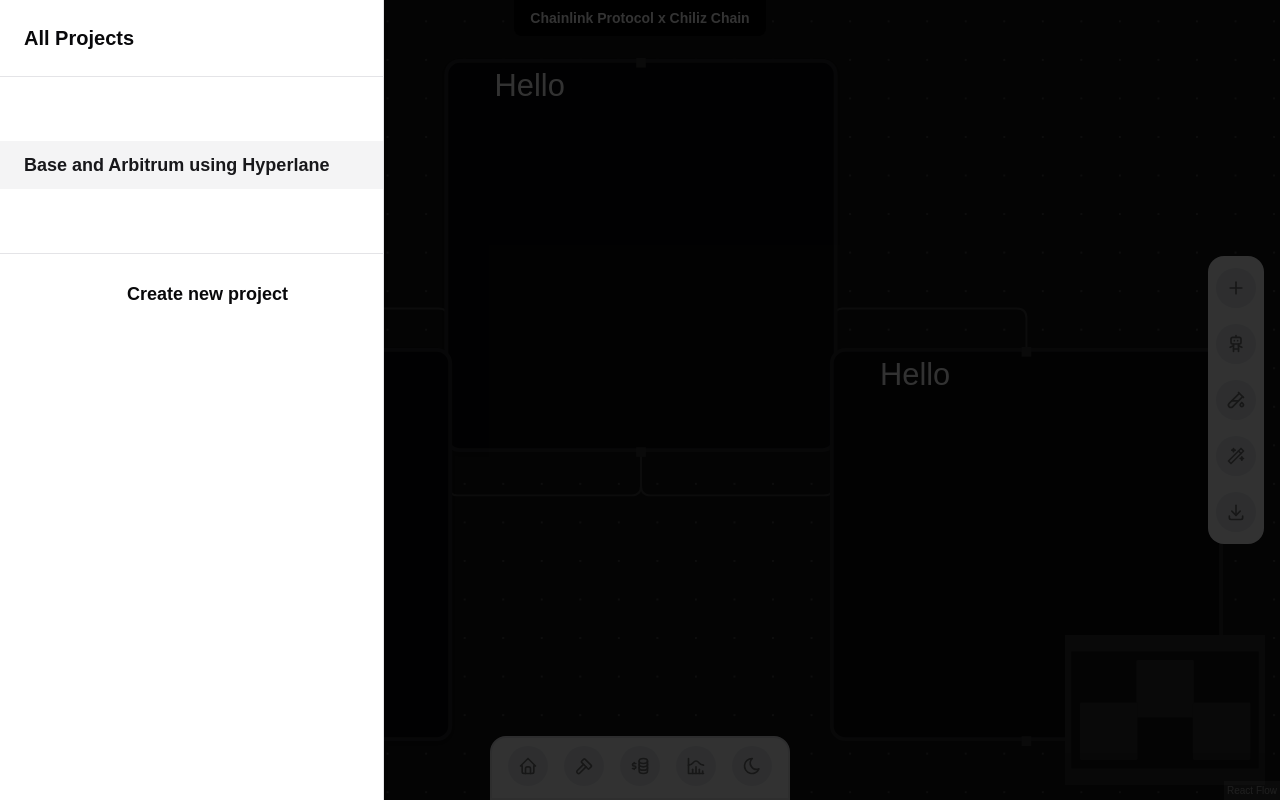
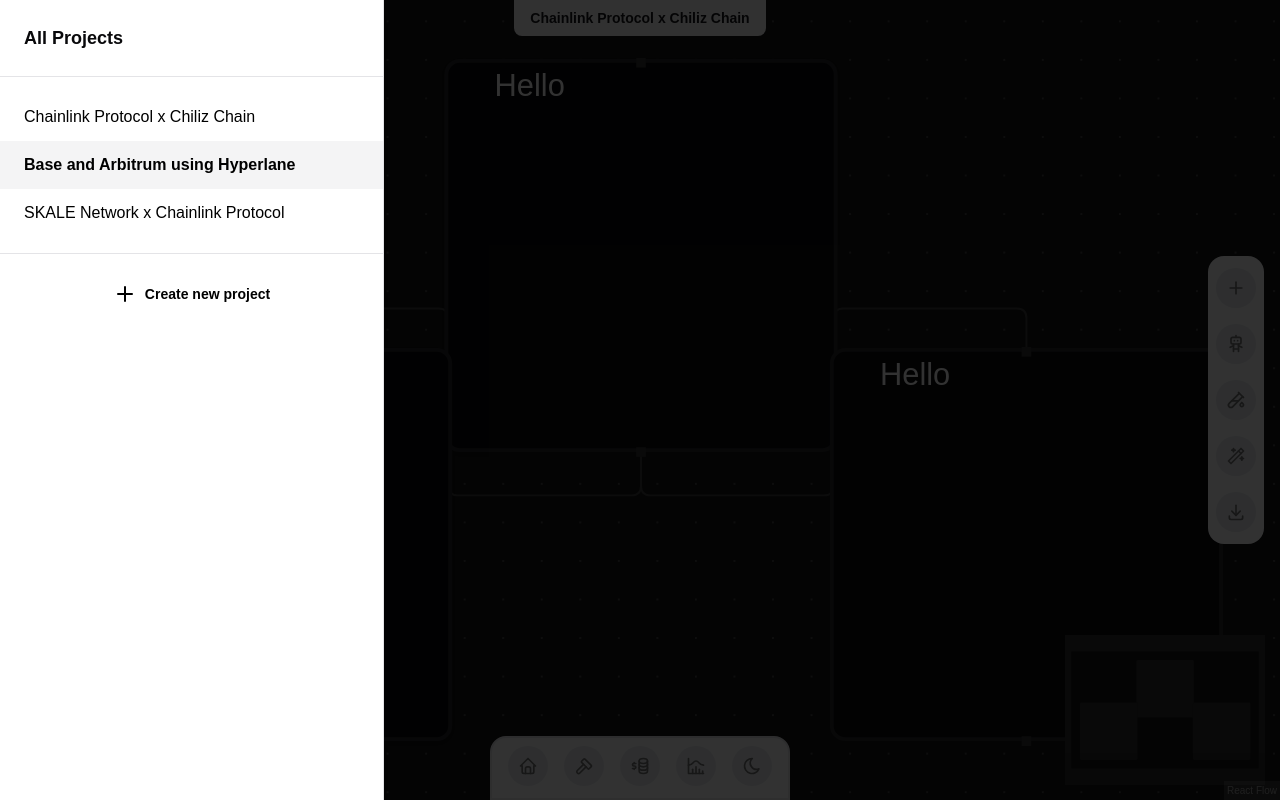
Before and after one commit to gabrielantonyxaviour/gojo-funding-the-commons, a Next.js app in the folder frontend/: page /projects/ackaddffaflo in a window 1280 px wide. Both pictures are taken after a click on the link 584 px from the left and 766 px from the top of the page. Built offline with nearby package versions, Linux system fonts and the light colour scheme.

Commit message:
why hydration

```diff
--- a/frontend/components/layout/projects-bar.tsx
+++ b/frontend/components/layout/projects-bar.tsx
@@ -1,8 +1,6 @@
 "use client";
 
 import { Button, buttonVariants } from "@/components/ui/button";
-import { Input } from "@/components/ui/input";
-import { Label } from "@/components/ui/label";
 import {
   Sheet,
   SheetClose,
@@ -47,14 +45,16 @@ export function ProjectsBar() {
   return (
     <Sheet
       open={openProjectsBar}
-      onOpenChange={(val) => {
+      onOpenChange={(val: any) => {
         setOpenProjectsBar(val);
       }}
     >
       <SheetContent side={"left"} className="p-0">
         <SheetHeader className="p-6">
           <div className="flex justify-between">
-            <SheetTitle className="text-xl">All Projects</SheetTitle>
+            <SheetTitle className="2xl:text-xl text-lg">
+              All Projects
+            </SheetTitle>
             <IconChevronLeft
               className="text-white cursor-pointer"
               onClick={() => {
@@ -74,9 +74,9 @@ export function ProjectsBar() {
             className={cn(
               buttonVariants({ variant: "secondary" }),
               pathName == "/projects/" + project.projectId
-                ? "dark:bg-muted dark:text-white dark:hover:bg-muted dark:hover:text-white hover:bg-muted font-semibold"
-                : "bg-transparent text-white hover:bg",
-              "justify-start w-full p-6 text-lg rounded-none "
+                ? " dark:bg-muted dark:text-white dark:hover:bg-muted dark:hover:text-white hover:bg-muted font-semibold"
+                : " bg-transparent text-white hover:bg",
+              "text-black justify-start w-full p-6 2xl:text-lg text-md rounded-none "
             )}
           >
             {project.name}
@@ -94,8 +94,10 @@ export function ProjectsBar() {
               setOpenProjectsBar(false);
             }}
           >
-            <IconPlus className=" text-white" />
-            <p className="text-lg font-semibold">Create new project</p>
+            <IconPlus className="text-black dark:text-white" />
+            <p className="2xl:text-lg text-md font-semibold text-black dark:text-white">
+              Create new project
+            </p>
           </Link>
         </div>
       </SheetContent>
--- a/frontend/components/project/index.tsx
+++ b/frontend/components/project/index.tsx
@@ -85,7 +85,7 @@ export default function Project() {
       </div>
       <div className="fixed top-0 left-0 right-0 select-none ">
         <div className="flex justify-center">
-          <p className="text-center 2xl:text-lg text-sm font-semibold py-2 px-4 dark:bg-secondary bg-black dark:text-zinc-200 text-white rounded-b-lg">
+          <p className="text-center 2xl:text-lg text-sm font-semibold py-2 px-4  bg-secondary  bg-black dark:text-primary text-primary rounded-b-lg">
             {projects[0].name}
           </p>
         </div>
```
